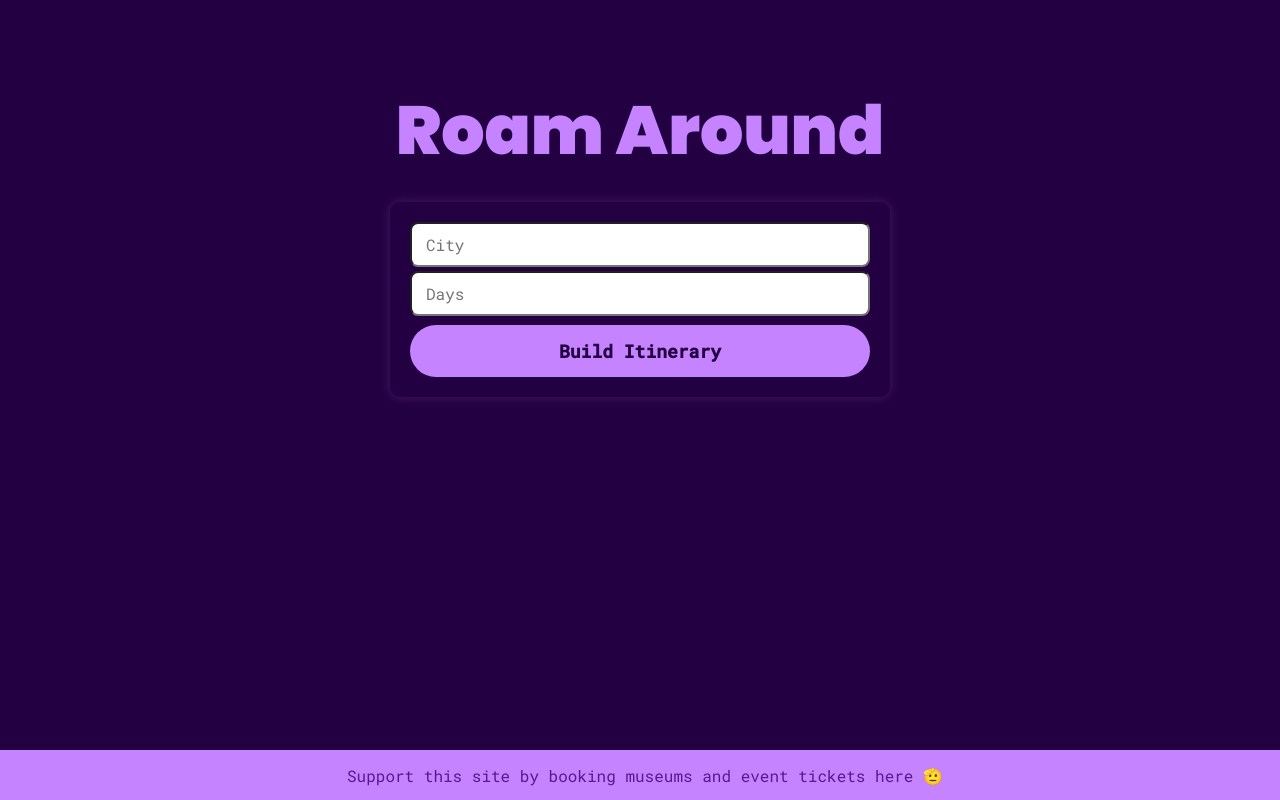
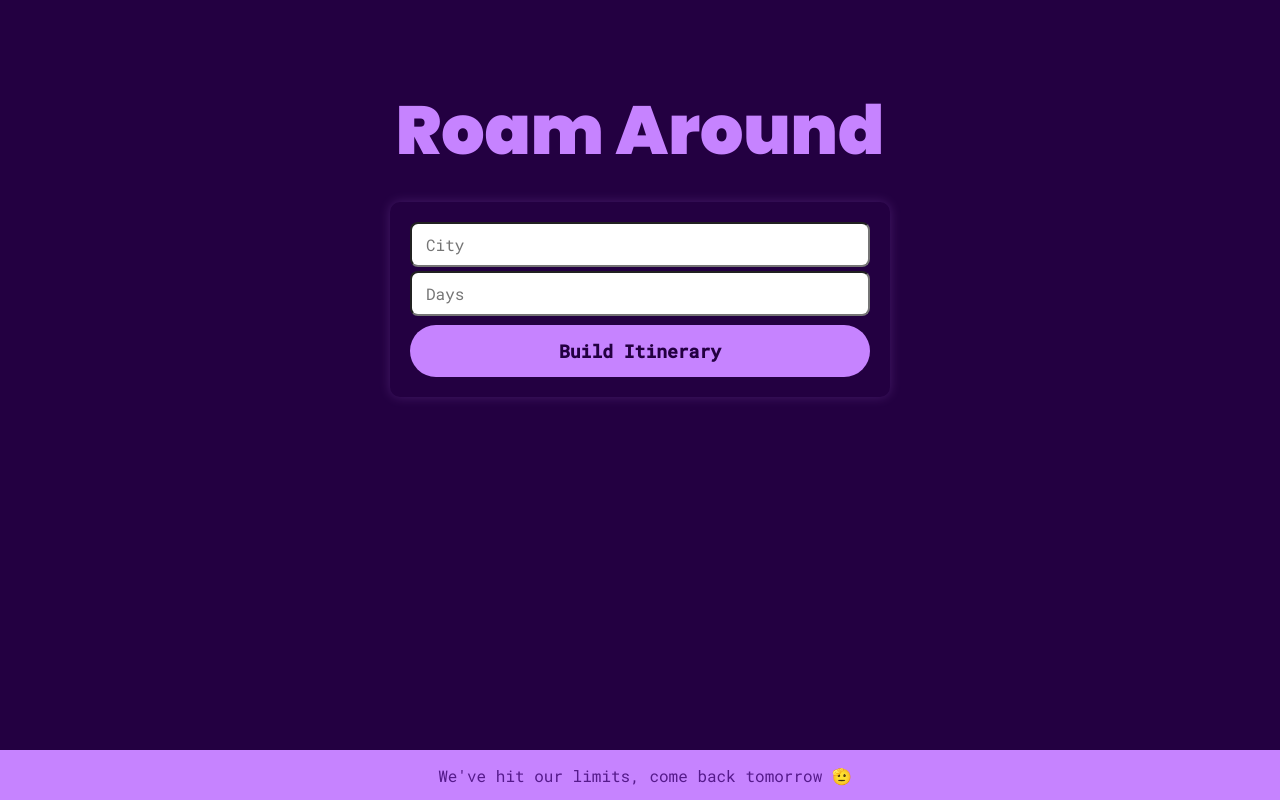
Before and after one commit to adiyatmapw/wisnu-roam-around, a Next.js app: page / in a window 1280 px wide. Built offline with nearby package versions, Linux system fonts and the light colour scheme.

Commit message:
taking it down

```diff
--- a/app/layout.tsx
+++ b/app/layout.tsx
@@ -21,7 +21,7 @@ export default function RootLayout({
         </div>
         <footer className="footer">
             <p>
-             <a className="sponsor" target="_blank" rel="no-opener" href="https://bit.ly/roamfooter"> Support this site by booking museums and event tickets here 🫡</a>
+             <a className="sponsor" target="_blank" rel="no-opener" href="https://bit.ly/roamfooter"> We've hit our limits, come back tomorrow 🫡</a>
             </p>
         </footer>
       </body>
```
Also changed, not shown: app/components/analytics.tsx (line endings or trailing spaces).
